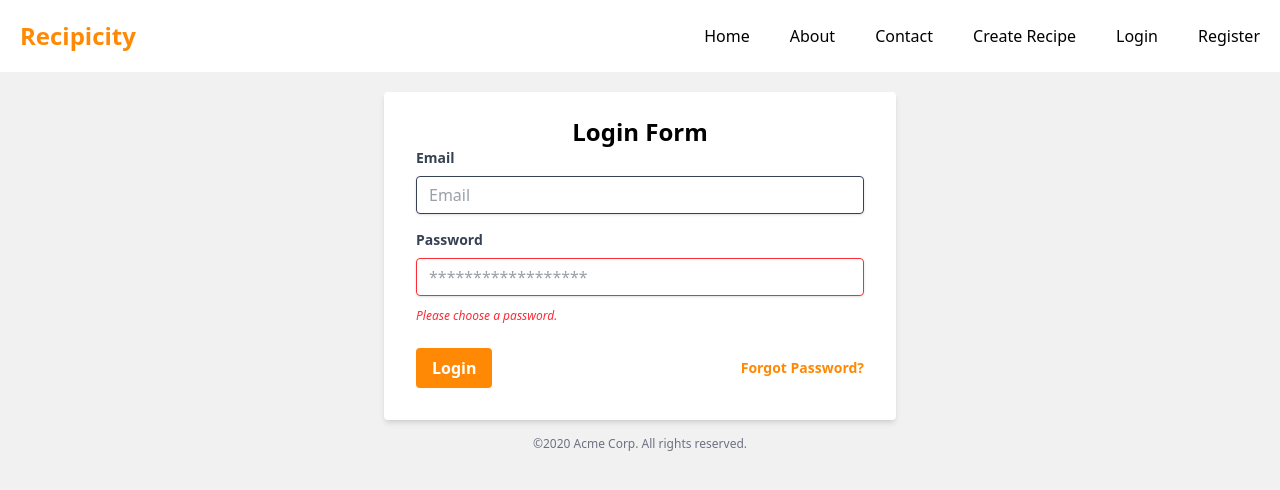
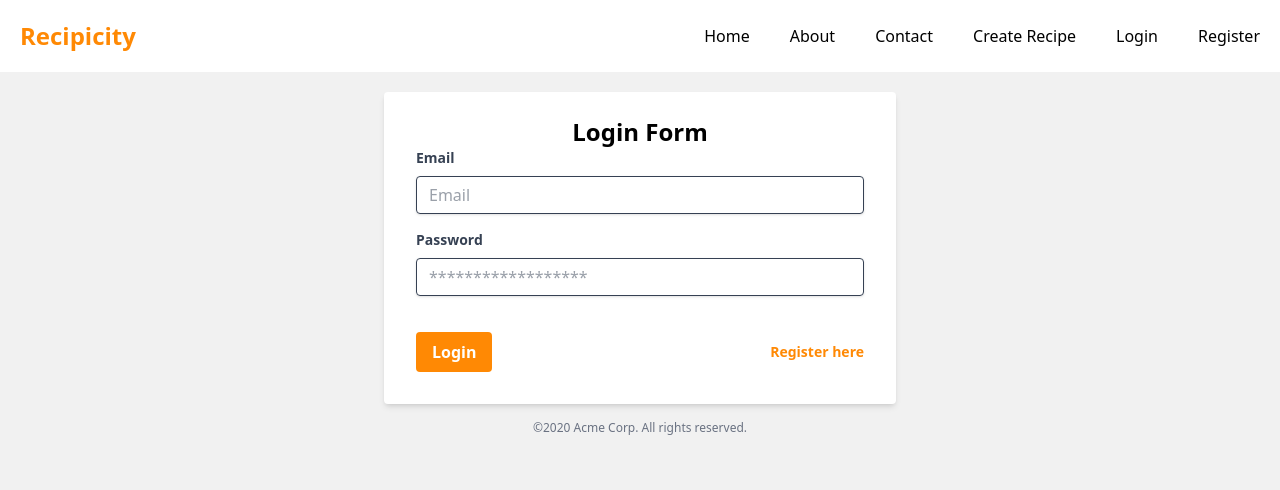
Before and after one commit to Nyan-Win-Naing/mern-stack-project, a React (Vite) app in the folder frontend/: page /sign-in in a window 1280 px wide. Shown: the top 490 px of the page. Built offline with nearby package versions, Linux system fonts and the light colour scheme.

Commit message:
Login Frontend Integration

```diff
--- a/frontend/src/pages/SignInForm.jsx
+++ b/frontend/src/pages/SignInForm.jsx
@@ -1,9 +1,45 @@
-import React from "react";
+import React, { useState } from "react";
+import { Link, useNavigate } from "react-router-dom";
+import axios from "axios";
 
-export default function SignUpForm() {
+export default function SignInForm() {
+  let [email, setEmail] = useState("");
+  let [password, setPassword] = useState("");
+  let [error, setError] = useState(null);
+  let navigate = useNavigate();
+
+  let login = async (e) => {
+    try {
+      e.preventDefault();
+      setError(null);
+      let data = {
+        email,
+        password,
+      };
+
+      let res = await axios.post(
+        "http://localhost:8000/api/users/login",
+        data,
+        {
+          withCredentials: true,
+        }
+      );
+      // console.log(res);
+
+      if (res.status === 200) {
+        navigate("/");
+      }
+    } catch (e) {
+      setError(e.response.data.error);
+    }
+  };
+
   return (
     <div className="w-full max-w-lg mx-auto">
-      <form className="bg-white shadow-md rounded px-8 pt-6 pb-8 mb-4">
+      <form
+        onSubmit={login}
+        className="bg-white shadow-md rounded px-8 pt-6 pb-8 mb-4"
+      >
         <h1 className="text-2xl font-bold text-center">Login Form</h1>
 
         <div className="mb-4">
@@ -14,11 +50,16 @@ export default function SignUpForm() {
             Email
           </label>
           <input
+            value={email}
+            onChange={(e) => setEmail(e.target.value)}
             className="shadow appearance-none border rounded w-full py-2 px-3 text-gray-700 leading-tight focus:outline-none focus:shadow-outline"
             id="email"
             type="text"
             placeholder="Email"
           />
+          {!!(error) && (
+            <p className="text-red-500 text-xs italic">{error}</p>
+          )}
         </div>
         <div className="mb-6">
           <label
@@ -28,28 +69,27 @@ export default function SignUpForm() {
             Password
           </label>
           <input
-            className="shadow appearance-none border border-red-500 rounded w-full py-2 px-3 text-gray-700 mb-3 leading-tight focus:outline-none focus:shadow-outline"
+            value={password}
+            onChange={(e) => setPassword(e.target.value)}
+            className="shadow appearance-none border rounded w-full py-2 px-3 text-gray-700 mb-3 leading-tight focus:outline-none focus:shadow-outline"
             id="password"
             type="password"
             placeholder="******************"
           />
-          <p className="text-red-500 text-xs italic">
-            Please choose a password.
-          </p>
         </div>
         <div className="flex items-center justify-between">
           <button
             className="bg-orange-400 hover:bg-orange-400 text-white font-bold py-2 px-4 rounded focus:outline-none focus:shadow-outline"
-            type="button"
+            type="submit"
           >
             Login
           </button>
-          <a
+          <Link
+            to="/sign-up"
             className="inline-block align-baseline font-bold text-sm text-orange-400 hover:text-orange-400"
-            href="#"
           >
-            Forgot Password?
-          </a>
+            Register here
+          </Link>
         </div>
       </form>
       <p className="text-center text-gray-500 text-xs">
```
Also changed, not shown: 1 other file (tests, documents, lock files or other folders).
